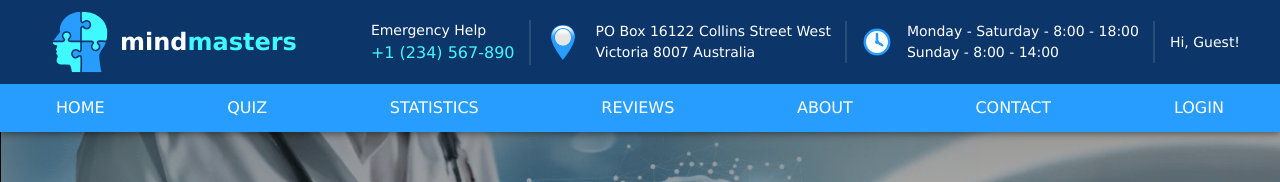
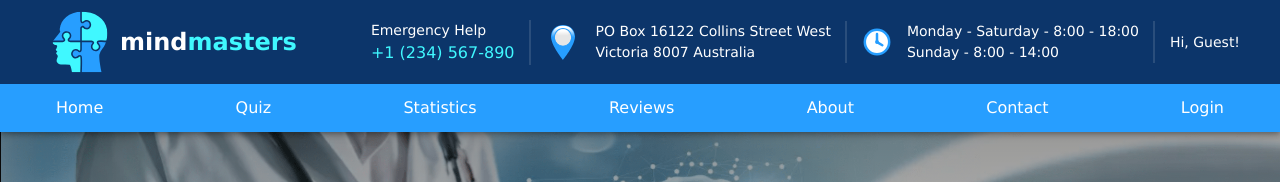
Before and after one commit to Feralwater/CogniLearn, a Vue app: page / in a window 1280 px wide. Shown: the top 182 px of the page. Built offline with nearby package versions, Linux system fonts and the light colour scheme.

Commit message:
fix mobile navigation

```diff
--- a/src/components/AppNavigation/AppNavigation.vue
+++ b/src/components/AppNavigation/AppNavigation.vue
@@ -17,7 +17,7 @@ const props = defineProps<{
 <template>
   <nav class="navigation d-none d-sm-flex">
     <v-list class="navigation-list header-container">
-      <v-list-item class="navigation-item" v-for="link in props.links" :key="link.route">
+      <v-list-item v-for="link in props.links" :key="link.route">
         <router-link :to="link.route" class="navigation-link">{{ link.text }}</router-link>
       </v-list-item>
       <v-list-item class="navigation-item">
@@ -49,10 +49,6 @@ const props = defineProps<{
   background-color: var(--primary);
 }
 
-.navigation-item {
-  text-transform: uppercase;
-}
-
 .navigation-link {
   color: var(--white);
   text-decoration: none;
```
